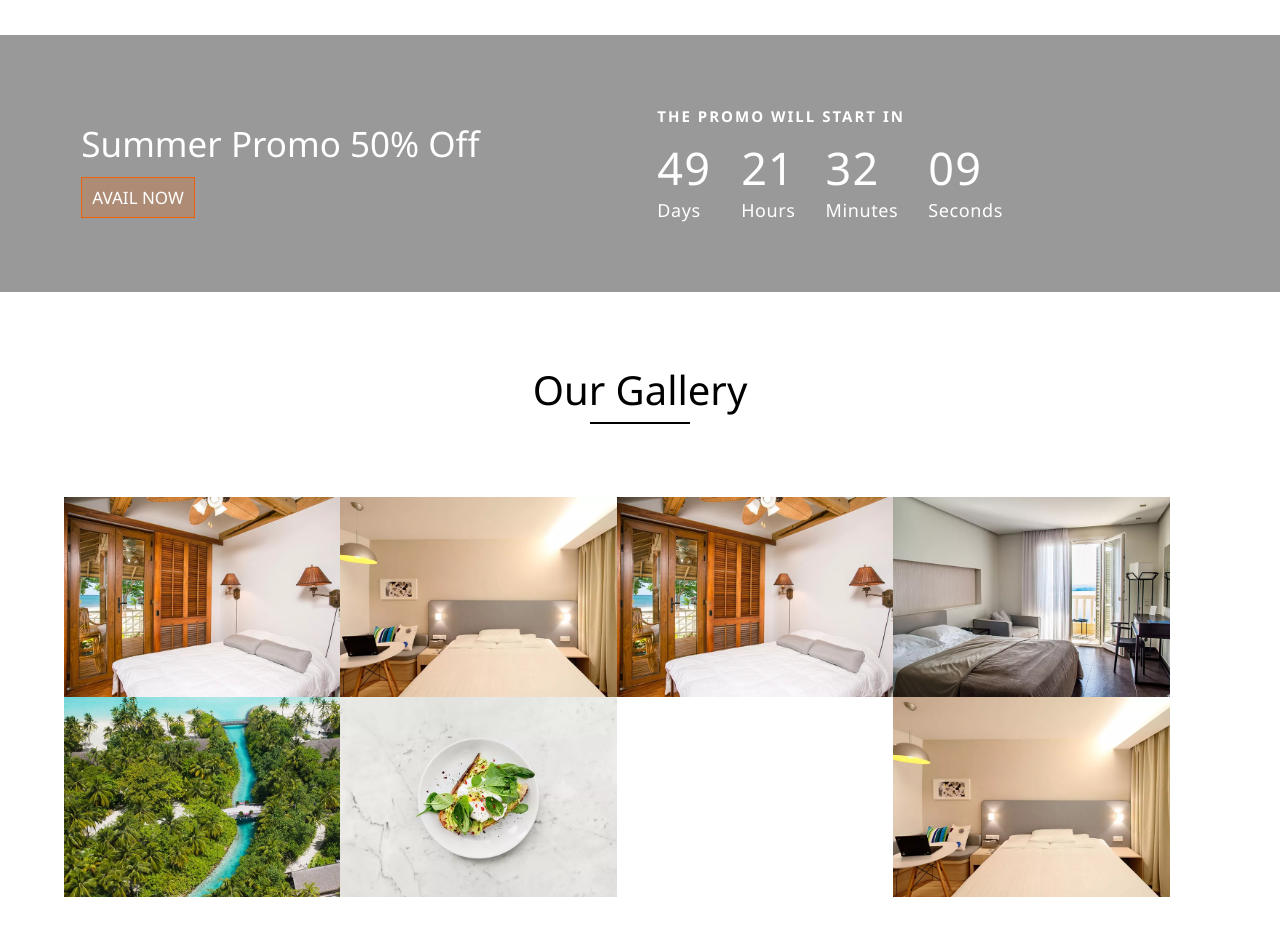
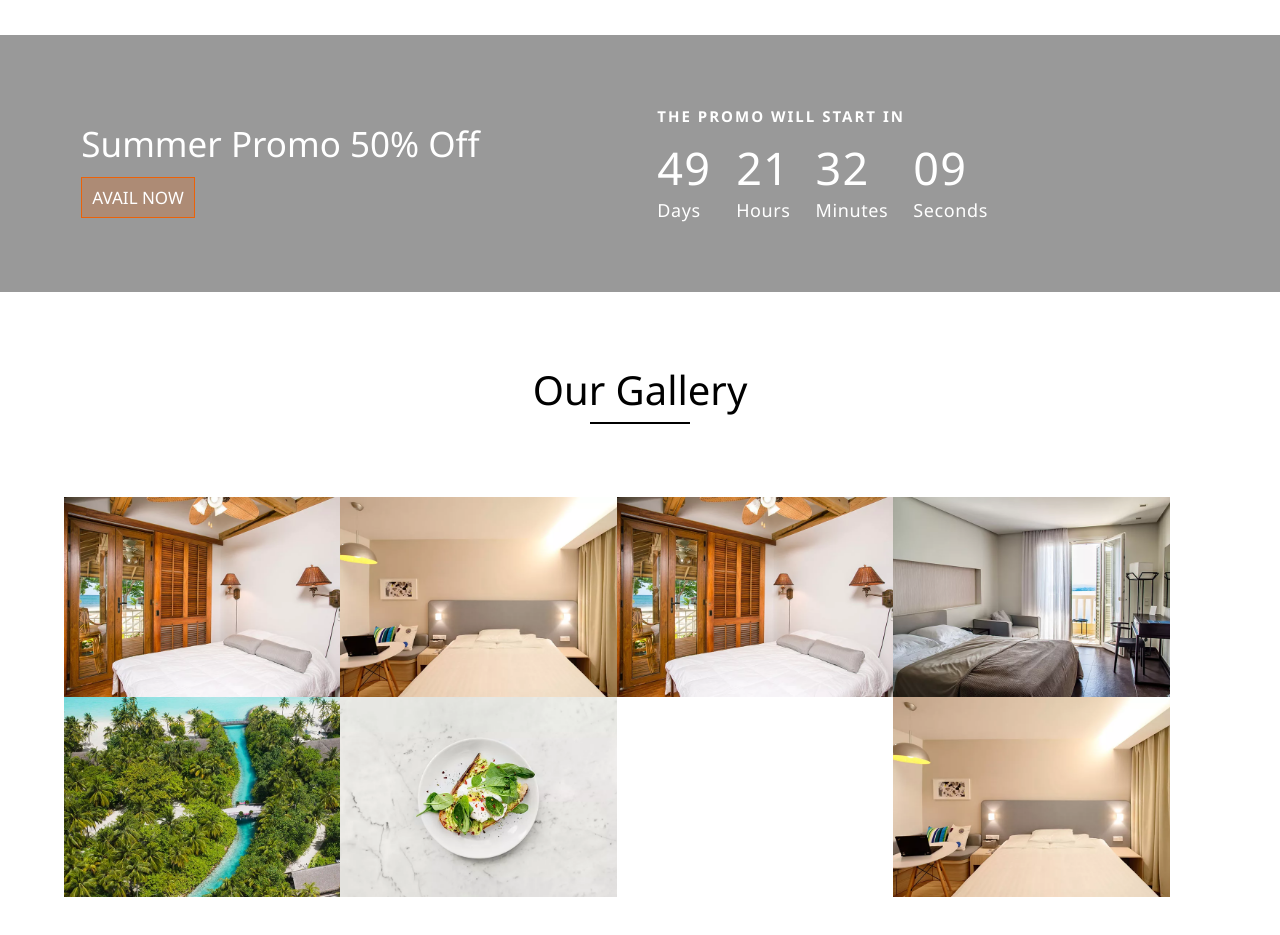
Before and after one commit to MohammadullahJewelJR/sweets, a plain HTML site: page index.html in a window 1280 px wide. Shown: the part 2940-3875 px from the top of the page. Drawn offline with Linux system fonts and the light colour scheme.

Commit message:
Update style.css

```diff
--- a/style.css
+++ b/style.css
@@ -344,7 +344,7 @@ header nav.active{
     justify-content:flex-start;
 }
 .promo-timer .timer{
-    margin-right: 30px;
+    margin-right: 25px;
     margin-top: 10px;
 }
 .promo-timer .num{
```
